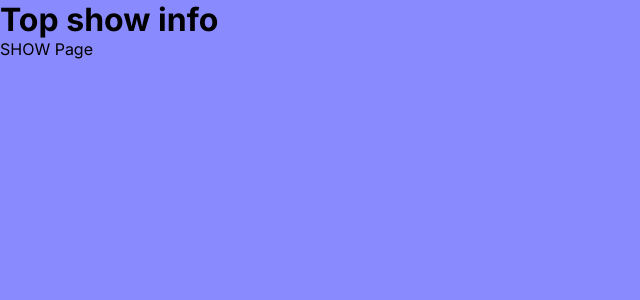
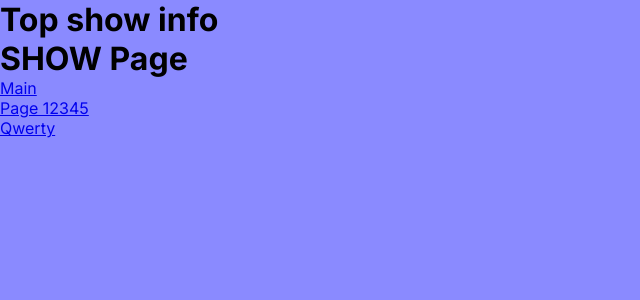
Before and after one commit to Genya10/next-ease-site, a Next.js app: page /client/show in a window 1280 px wide. Shown: the top 300 px of the page, without its empty margins (0-640 px from the left). Built offline with nearby package versions, Linux system fonts and the light colour scheme.

Commit message:
add Link and folder id

```diff
--- a/app/client/show/page.js
+++ b/app/client/show/page.js
@@ -1,7 +1,14 @@
+import Link from 'next/link'
+
 export default function Show (){
     return(
         <div>
-         SHOW Page
+        <h1>SHOW Page</h1>
+        <Link href='/'>Main</Link>
+        <br/>
+        <Link href='/client/12345'>Page 12345</Link>
+        <br/>
+        <Link href='/client/show/qwerty'>Qwerty</Link>
         </div>
     )
 }
```
Also changed, not shown: app/client/show/[id]/page.js (added, +7 -0 lines).
